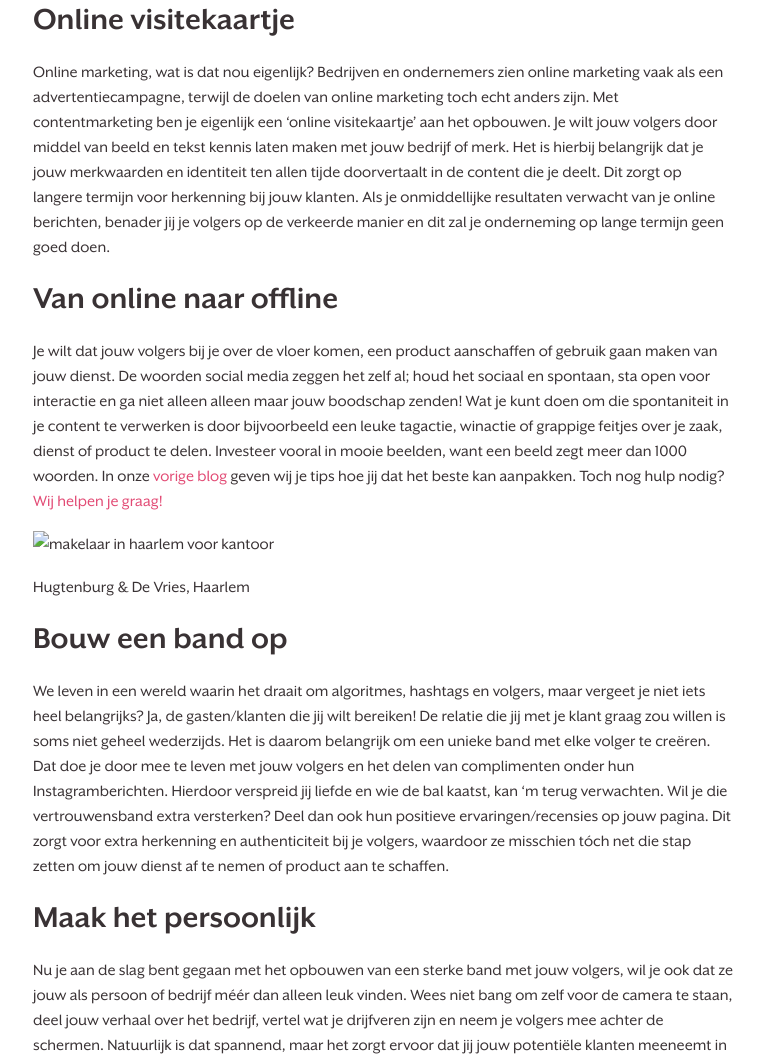
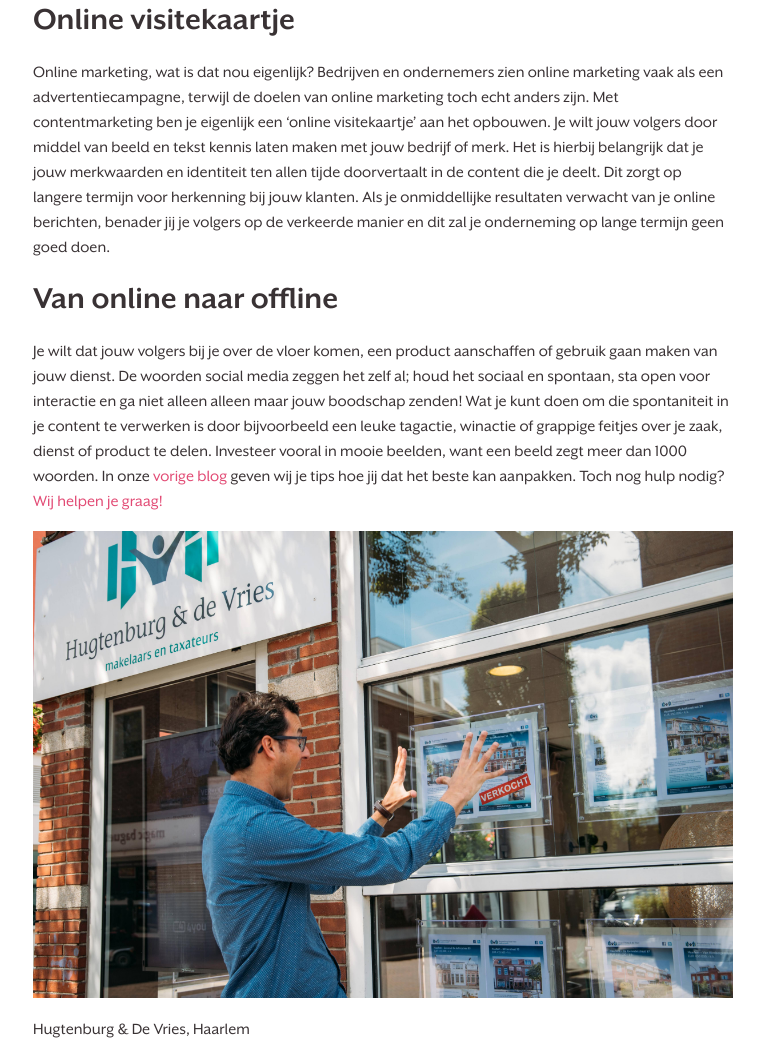
Before and after one commit to Moriaantje/fingerlickingmedia, a Jekyll site: the page built from _posts/2020-07-22-van_instagramvolgers_naar_klanten_en_terug.md, in a window 1280 px wide. Shown: the part 1847-2909 px from the top of the page, without its empty margins (257-1021 px from the left). Built offline with Jekyll 4.4.1, drawn with Linux system fonts in a browser that asks for light colours.

Commit message:
Update 2020-07-22-van_instagramvolgers_naar_klanten_en_terug.md

```diff
--- a/_posts/2020-07-22-van_instagramvolgers_naar_klanten_en_terug.md
+++ b/_posts/2020-07-22-van_instagramvolgers_naar_klanten_en_terug.md
@@ -16,7 +16,7 @@ Online marketing, wat is dat nou eigenlijk? Bedrijven en ondernemers zien online
 # Van online naar offline
 Je wilt dat jouw volgers bij je over de vloer komen, een product aanschaffen of gebruik gaan maken van jouw dienst. De woorden social media zeggen het zelf al; houd het sociaal en spontaan, sta open voor interactie en ga niet alleen alleen maar jouw boodschap zenden! Wat je kunt doen om die spontaniteit in je content te verwerken is door bijvoorbeeld een leuke tagactie, winactie of grappige feitjes over je zaak, dienst of product te delen. Investeer vooral in mooie beelden, want een beeld zegt meer dan 1000 woorden. In onze [vorige blog](https://fingerlicking.media/blog/laat-je-gasten-watertanden-met-jouw-fotos) geven wij je tips hoe jij dat het beste kan aanpakken. Toch nog hulp nodig? [Wij helpen je graag!](https://fingerlicking.media/contact)
 
-![makelaar in haarlem voor kantoor](assets/images/blog/makelaar_haarlem.jpg)
+![makelaar in haarlem voor kantoor](/assets/images/blog/makelaar_haarlem.jpg)
 Hugtenburg & De Vries, Haarlem
 
 # Bouw een band op
@@ -25,7 +25,7 @@ We leven in een wereld waarin het draait om algoritmes, hashtags en volgers, maa
 # Maak het persoonlijk
 Nu je aan de slag bent gegaan met het opbouwen van een sterke band met jouw volgers, wil je ook dat ze jouw als persoon of bedrijf méér dan alleen leuk vinden. Wees niet bang om zelf voor de camera te staan, deel jouw verhaal over het bedrijf, vertel wat je drijfveren zijn en neem je volgers mee achter de schermen. Natuurlijk is dat spannend, maar het zorgt ervoor dat jij jouw potentiële klanten meeneemt in hetgeen wat jij het allerliefste doet. Op deze manier bereik je jouw doelgroep op een luchtige manier wat vaak aanzet tot aankoop van jouw dienst of product.
 
-![high five personeel restaurant](assets/images/blog/denachtwacht.jpg)
+![high five personeel restaurant](/assets/images/blog/denachtwacht.jpg)
 De Nachtwacht, Amsterdam
 
 # Van offline naar online
```
Also changed, not shown: other parts of _posts/2020-07-22-van_instagramvolgers_naar_klanten_en_terug.md (+2 -2 lines).
